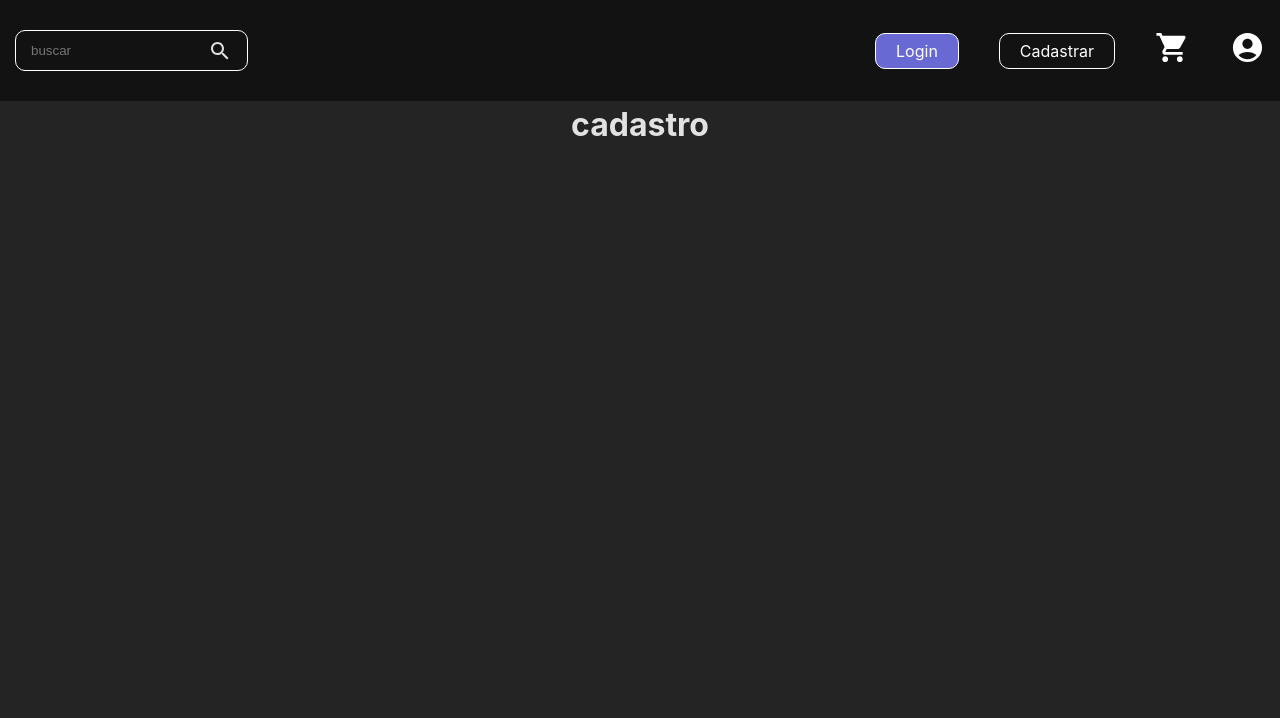
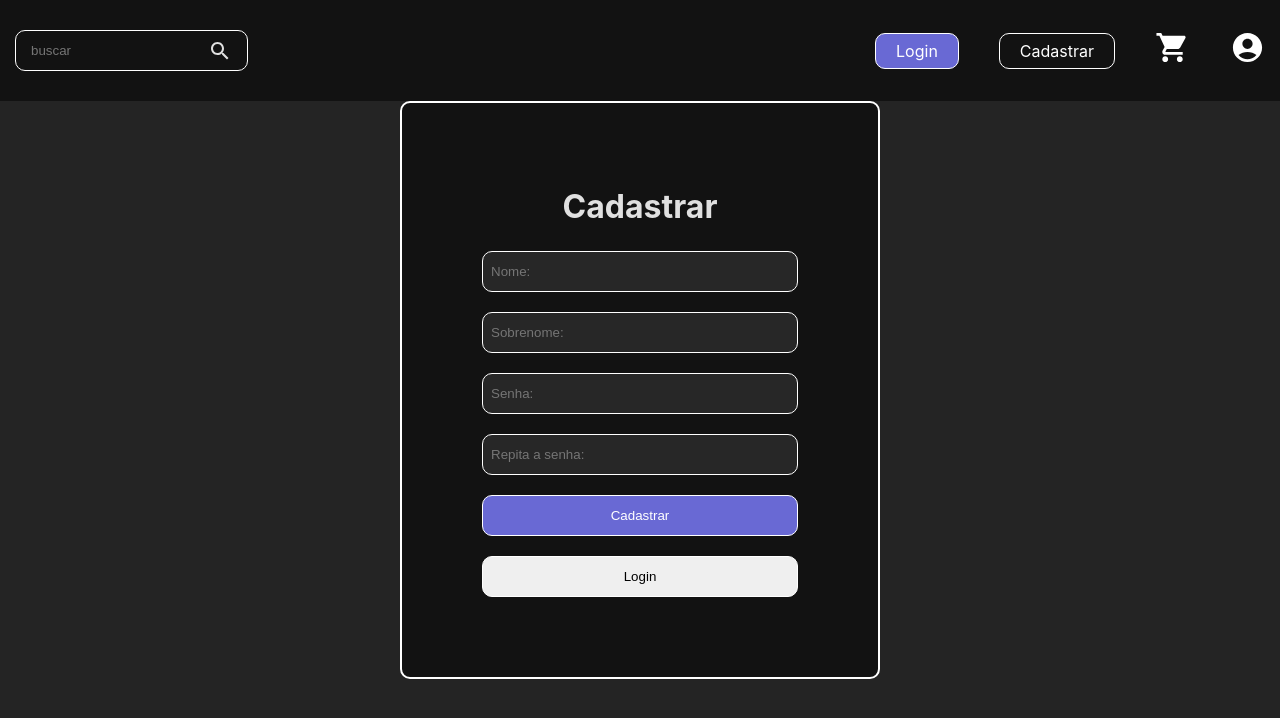
Before and after one commit to Biguelini/trabalho-web-servidor, a React (Vite) app in the folder frontend/: page /cadastro in a window 1280 px wide. Shown: the top 718 px of the page. Built offline with nearby package versions, Linux system fonts and the light colour scheme.

Commit message:
estruturação

```diff
--- /dev/null
+++ b/frontend/src/components/formularioCadastro.tsx
@@ -0,0 +1,29 @@
+function FormularioCadastro() {
+  return (
+    <>
+      <>
+        <div className="containerLogin">
+          <form action="submit">
+            <h1>Cadastrar</h1>
+
+            <label htmlFor="">Nome</label>
+            <input type="text" placeholder="Nome:" />
+
+            <label htmlFor="">Sobrenome</label>
+            <input type="text" placeholder="Sobrenome:" />
+
+            <label htmlFor="">Senha</label>
+            <input type="password" placeholder="Senha:" />
+
+            <label htmlFor="">Repita a senha:</label>
+            <input type="password" placeholder="Repita a senha:" />
+
+            <input type="button" className="actionButtonPrimary" value={"Cadastrar"}/>
+            <input type="button" className="actionButtonSecondary" value={"Login"}/>
+          </form>
+        </div>
+      </>
+    </>)
+}
+
+export default FormularioCadastro
--- a/frontend/src/components/formularioLogin.css
+++ b/frontend/src/components/formularioLogin.css
@@ -1,7 +1,7 @@
 .containerLogin {
   border: 2px solid white;
   background: var(--bg-color-component);
-  padding: 100px 80px;
+  padding: 80px;
   border-radius: 10px;
   max-width: 480px;
   margin: 0 auto;
@@ -20,4 +20,31 @@
 .containerLogin form input {
   border-radius: 10px;
   padding: 12px 8px;
+  border: 1px solid white;
+  caret-color: white;
 }
+
+.containerLogin form input[type = "text"], input[type = "password"] {
+  border-radius: 10px;
+  padding: 12px 8px;
+  background: var(--bg-color-iten);
+  border: 1px solid white;
+}
+
+.actionButtonPrimary {
+  background: var(--bg-color-hover);
+  color: white;
+  cursor: pointer;
+}
+
+.actionButtonPrimary:hover {
+  background: var(--bg-color-hover-filled);
+}
+
+.actionButtonSecondary {
+  cursor: pointer;
+}
+
+.actionButtonSecondary:hover {
+  background: grey;
+}
--- a/frontend/src/components/formularioLogin.tsx
+++ b/frontend/src/components/formularioLogin.tsx
@@ -18,6 +18,9 @@ function FormularioLogin() {
 
           <label htmlFor="">Repita a senha:</label>
           <input type="password" placeholder="Repita a senha:"/>
+
+          <input type="button" className="actionButtonPrimary" value={"Acessar"}/>
+          <input type="button" className="actionButtonSecondary" value={"Cadastrar"}/>
         </form>
       </div>
     </>
--- a/frontend/src/components/navbar.tsx
+++ b/frontend/src/components/navbar.tsx
@@ -18,8 +18,7 @@ function Navbar() {
             {isUserPage ?
               (
                 <>
-                  <li className='home'><Link to="/">home</Link></li>
-                  <li className='cadastro'><Link to="/cadastro">Cadastrar</Link></li>
+                  <li className='home'><Link to="/">Home</Link></li>
                 </>
               ) :
               (
--- a/frontend/src/pages/cadastro.tsx
+++ b/frontend/src/pages/cadastro.tsx
@@ -1,8 +1,9 @@
+import FormularioCadastro from "../components/formularioCadastro"
 
 function Cadastro() {
   return (
     <>
-      <h1>cadastro</h1>
+      <FormularioCadastro/>
     </>
   )
 }
--- /dev/null
+++ b/frontend/src/pages/carrinho.tsx
@@ -0,0 +1,10 @@
+
+function Carrinho() {
+  return (
+    <>
+      <h1>Carrinho</h1>
+    </>
+  )
+}
+
+export default Carrinho
--- a/frontend/src/routes.tsx
+++ b/frontend/src/routes.tsx
@@ -7,6 +7,7 @@ import Error from "./pages/error"
 
 import { createBrowserRouter } from 'react-router-dom'
 import Cadastro from "./pages/cadastro"
+import Carrinho from "./pages/carrinho"
 
 const Router = createBrowserRouter([
   {
@@ -29,6 +30,10 @@ const Router = createBrowserRouter([
       {
         path: "cadastro",
         element: <Cadastro/>
+      },
+      {
+        path: "carrinho",
+        element: <Carrinho/>
       }
     ]
   },
```
